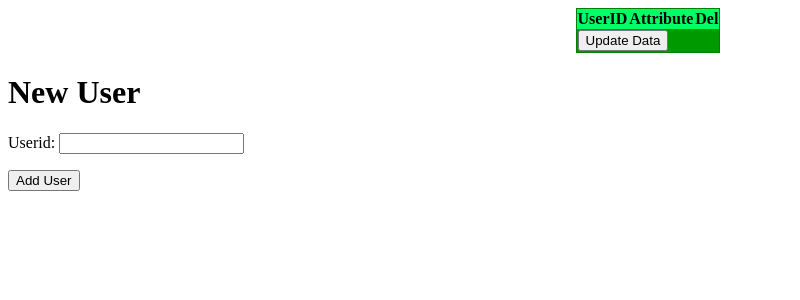
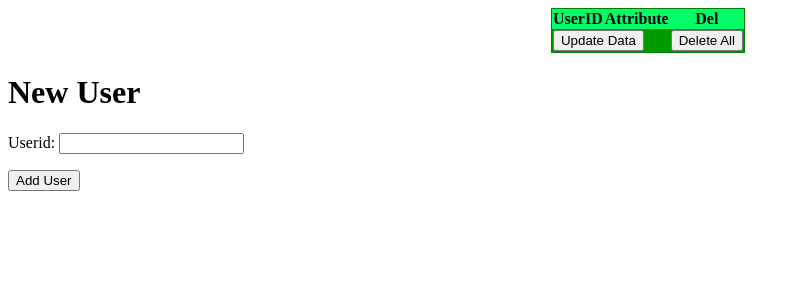
Before and after one commit to ddekroon/school, a Python web app: template cis3210 networking/myapp/myapp/templates/lab2.mako in a window 1280 px wide. Shown: the top 300 px of the page, without its empty margins (0-800 px from the left). Run offline with Mako, Linux system fonts and the light colour scheme; the template is opened without the code that fills it, so the values that code supplies are empty.

Commit message:
Adding assignment 1

```diff
--- a/cis3210 networking/myapp/data/templates/lab2.mako.py
+++ b/cis3210 networking/myapp/data/templates/lab2.mako.py
@@ -4,7 +4,7 @@ UNDEFINED = runtime.UNDEFINED
 __M_dict_builtin = dict
 __M_locals_builtin = locals
 _magic_number = 8
-_modified_time = 1380504326.960784
+_modified_time = 1380505566.427305
 _enable_loop = True
 _template_filename = '/media/derek/Files/workspace/school/cis3210 networking/myapp/myapp/templates/lab2.mako'
 _template_uri = '/lab2.mako'
@@ -63,7 +63,7 @@ def render_body(context,**pageargs):
             # SOURCE LINE 34
             __M_writer(u'\n')
         # SOURCE LINE 36
-        __M_writer(u'    <tr>\n\t<td colspan=3>\n    <input type=\'submit\' name=\'updateData\' class=\'centreButton\' value=\'Update Data\' />\n\t</td>\n    </tr>\n    </table>\n    <h1>New User</h1>\n    <p>Userid:\n    <input type="text" name="userid"  />\n    </p>\n    <p>\n    <input type="submit" name="submit" value="Add User" />\n    </p>\n</form>\n</body>\n </html>\n')
+        __M_writer(u'    <tr>\n\t<td colspan=2>\n            <input type=\'submit\' name=\'updateData\' class=\'centreButton\' value=\'Update Data\' />\n        </td><td>\n            <button name=\'deleteAll\' value=\'1\'>Delete All</button>\n        </td>\n    </tr>\n    </table>\n    <h1>New User</h1>\n    <p>Userid:\n    <input type="text" name="userid"  />\n    </p>\n    <p>\n    <input type="submit" name="submit" value="Add User" />\n    </p>\n</form>\n</body>\n </html>\n')
         return ''
     finally:
         context.caller_stack._pop_frame()
--- a/cis3210 networking/myapp/myapp/templates/lab2.mako
+++ b/cis3210 networking/myapp/myapp/templates/lab2.mako
@@ -34,9 +34,11 @@ endfor
     %>
 % endfor
     <tr>
-	<td colspan=3>
-    <input type='submit' name='updateData' class='centreButton' value='Update Data' />
-	</td>
+	<td colspan=2>
+            <input type='submit' name='updateData' class='centreButton' value='Update Data' />
+        </td><td>
+            <button name='deleteAll' value='1'>Delete All</button>
+        </td>
     </tr>
     </table>
     <h1>New User</h1>
```
Also changed, not shown: cis3210 networking/myapp/myapp/controllers/mainController.py (+8 -0 lines), cis3210 networking/myapp/README.txt, 3 other files.
